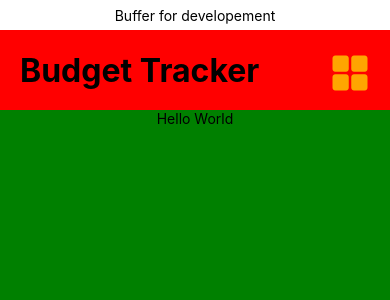
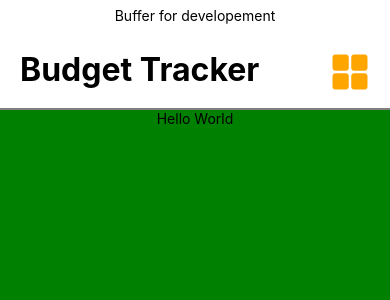
Before and after one commit to purplevarun/deprecated-budget-tracker-app, a React Native app: screen / in a window 390 px wide. Shown: the top 300 px of the page. Built offline with nearby package versions, Linux system fonts and the light colour scheme.

Commit message:
Added border to Header

```diff
--- a/components/header/Header.tsx
+++ b/components/header/Header.tsx
@@ -6,13 +6,14 @@ const Header = () => {
 		<View
 			style={{
 				height: 80,
-				backgroundColor: "red",
 				display: "flex",
 				flexDirection: "row",
 				alignItems: "center",
 				paddingRight: 20,
 				paddingLeft: 20,
 				justifyContent: "space-between",
+				borderBottomColor: "grey",
+				borderBottomWidth: 2,
 			}}
 		>
 			<Text
```
